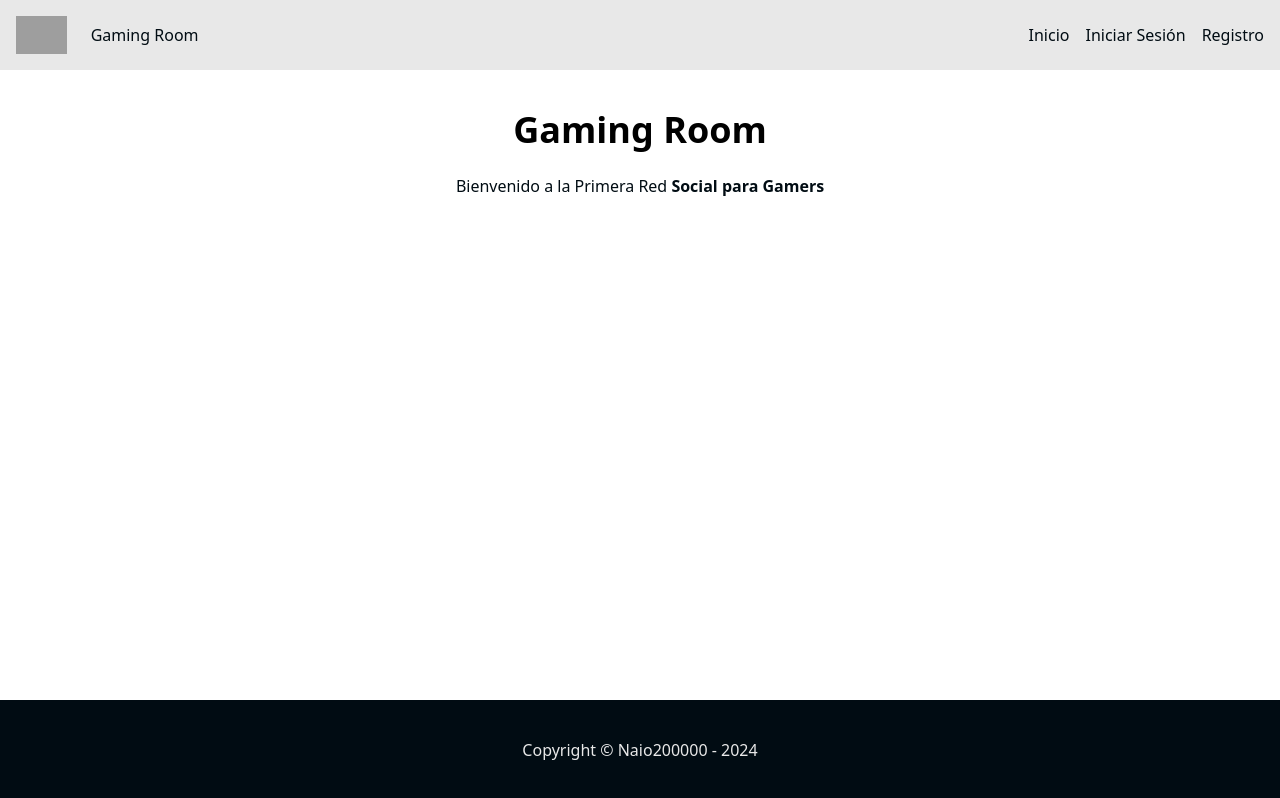
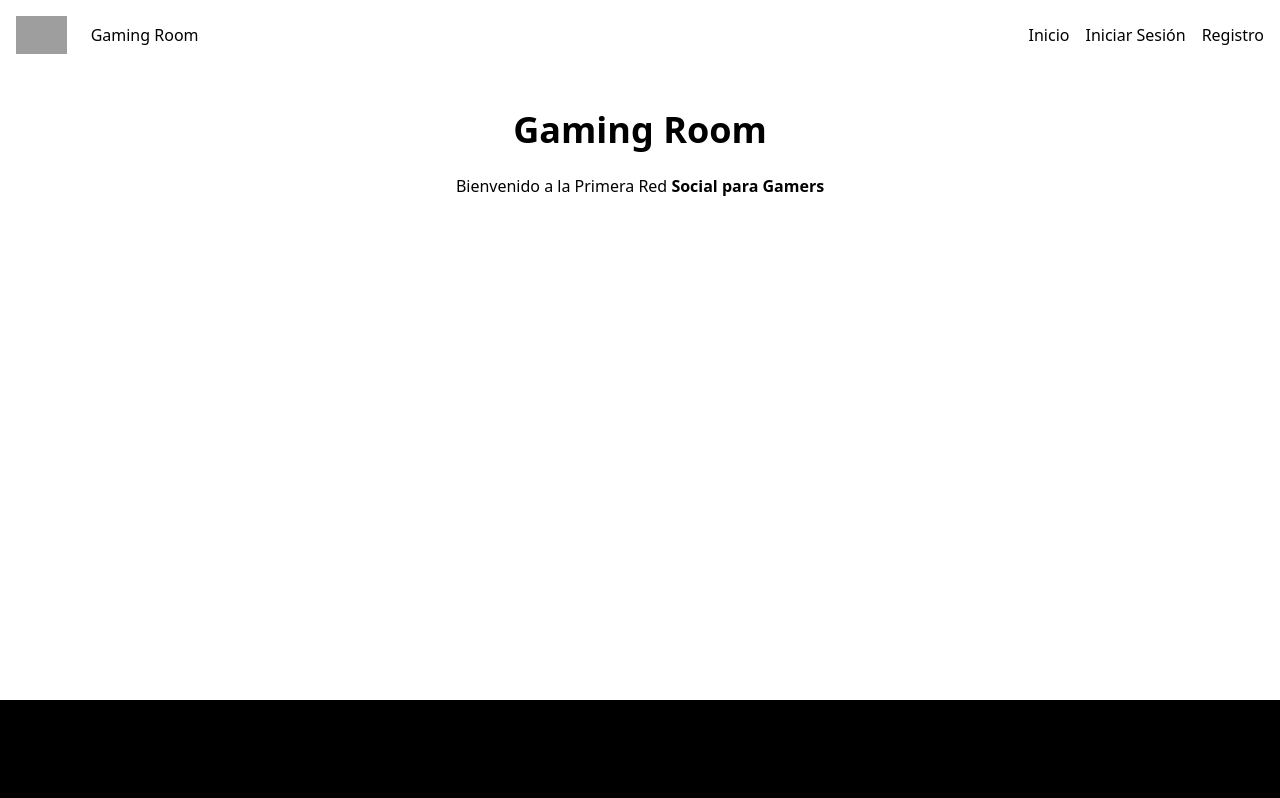
Before and after one commit to Naio200000/CWM-parcial1, a Vue app: page /#/ in a window 1280 px wide. Built offline with nearby package versions, Linux system fonts and the light colour scheme; no server answers; grey boxes are pictures that could not be loaded.

Commit message:
refactor: change color palet

```diff
--- a/tailwind.config.js
+++ b/tailwind.config.js
@@ -5,13 +5,6 @@ export default {
     './src/**/*.{vue,js,jsx,ts,tsx}'
   ],
   theme: {
-    colors: {
-      'black': '#010C13',
-      'blue-dark': '#4C6A94',
-      'blue-light': '#4763FF',
-      'gray-dark': '#BFBFBF',
-      'gray-light': '#E8E8E8',
-    },
     extend: {
       gridTemplateRows: {
         'layout' : '70px 1fr 100px',
```
